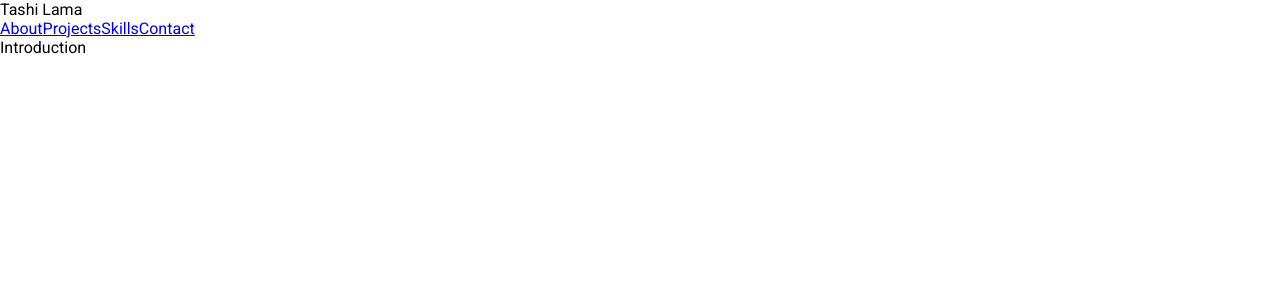
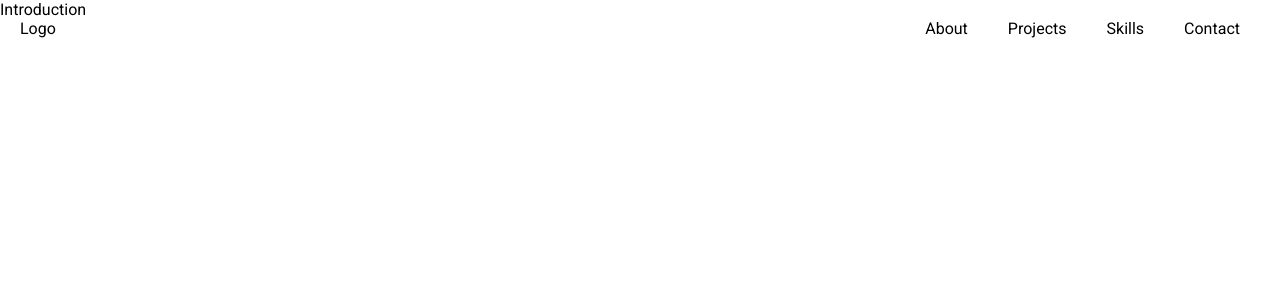
Before and after one commit to tacmoktan/my-portfolio, a React (Create React App) app: page / in a window 1280 px wide. Shown: the top 300 px of the page. Built offline with nearby package versions, Linux system fonts and the light colour scheme.

Commit message:
Add styles to navbar

```diff
--- a/src/components/Navbar.js
+++ b/src/components/Navbar.js
@@ -1,19 +1,50 @@
 import React from 'react';
 
 //styles
-import {makeStyles} from '@material-ui/core/styles';
+import { makeStyles } from '@material-ui/core/styles';
 
-const useStyles = (theme) => ({
 
-});
+//style variables
+let paddingVar= 20;
+const useNavStyles = makeStyles(theme => ({
+    headerClass: {
+        display: "flex",
+        justifyContent:"flex-end",
+        alignItems:"center",
+        height:57,
+        position:"fixed",
+        width:"100%",/*
+        boxShadow: "0 1px 8px 0px" */
+    },
+    logoClass:{
+        margin:"0 auto 0 20px"
+    },
+    navbar:{
+        '& a':{
+            padding:paddingVar,
+            textDecoration:"none",
+            color:"black",
+            '&:hover':{
+                color:"white"
+            },
+            '&:nth-child(4)':{
+                marginRight:"20px"
+            }
+        }
+    }
+}));
 
-const Navbar = () => (
+const Navbar = () => {
+
+    const { headerClass, navbar, logoClass } = useNavStyles();
+
+    return (
         <>
-    <header id="header">
-        <div id="logo">
-            Tashi Lama
+        <header id="header" className={headerClass}>
+            <div id="logo" className={logoClass} >
+                Logo
             </div>
-        <nav>
+            <nav className={navbar}>
                 <a href="#about">About</a>
                 <a href="#projects">Projects</a>
                 <a href="#skills">Skills</a>
@@ -22,5 +53,6 @@ const Navbar = () => (
         </header>
         </>
     );
+}
 
 export default Navbar;
```
Lines whose indentation alone changed are shown as unchanged.
